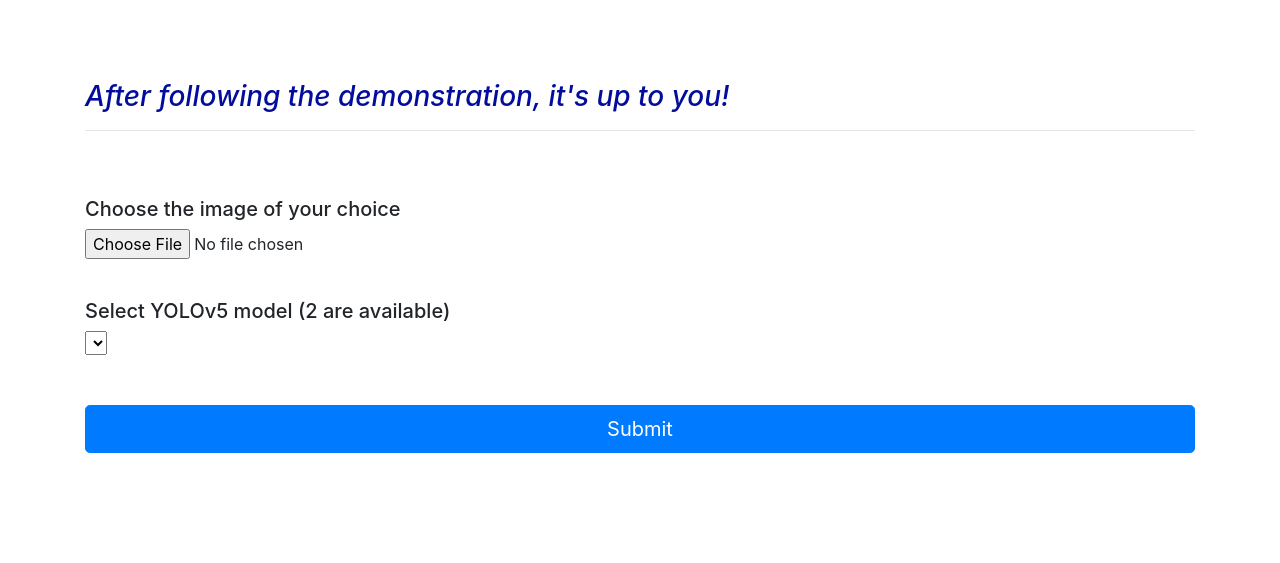
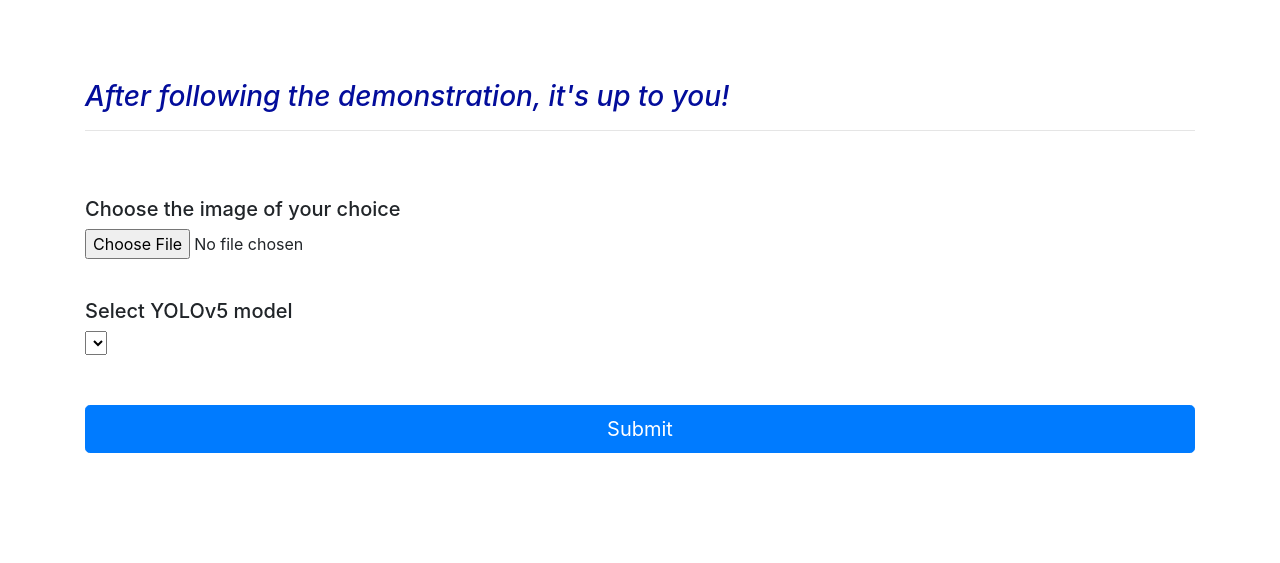
Before and after one commit to ovh/ai-training-examples, a Flask app: page / in a window 1280 px wide. Shown: the part 960-1523 px from the top of the page. Run offline with Flask 2, Linux system fonts and the light colour scheme; lists and menus that the app fills with data are empty; some libraries are stand-ins or nearby versions.

Commit message:
fix issue yolov5

```diff
--- a/apps/flask/object-detection-yolov5-app/templates/index.html
+++ b/apps/flask/object-detection-yolov5-app/templates/index.html
@@ -31,7 +31,7 @@
 				<h5>Choose the image of your choice </h5>
 				<input type="file" name="file" class="form-control-file" id="inputfile">
 				<div style= "height:40px"></div>
-				<h5>Select YOLOv5 model (2 are available) </h5>
+				<h5>Select YOLOv5 model </h5>
 				<select name="model_choice">
 				{%for i in range(0, len)%}
 				    <option>{{listOfKeys[i]}}</option>
```
